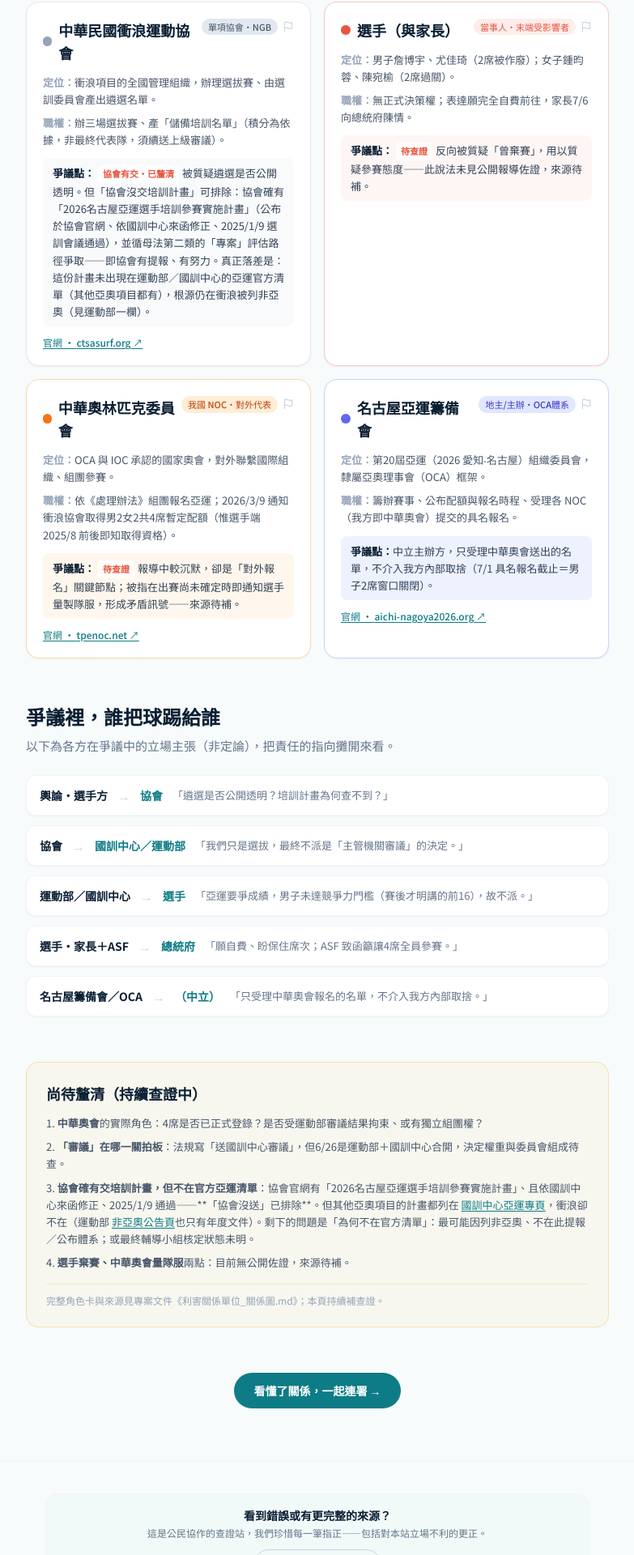
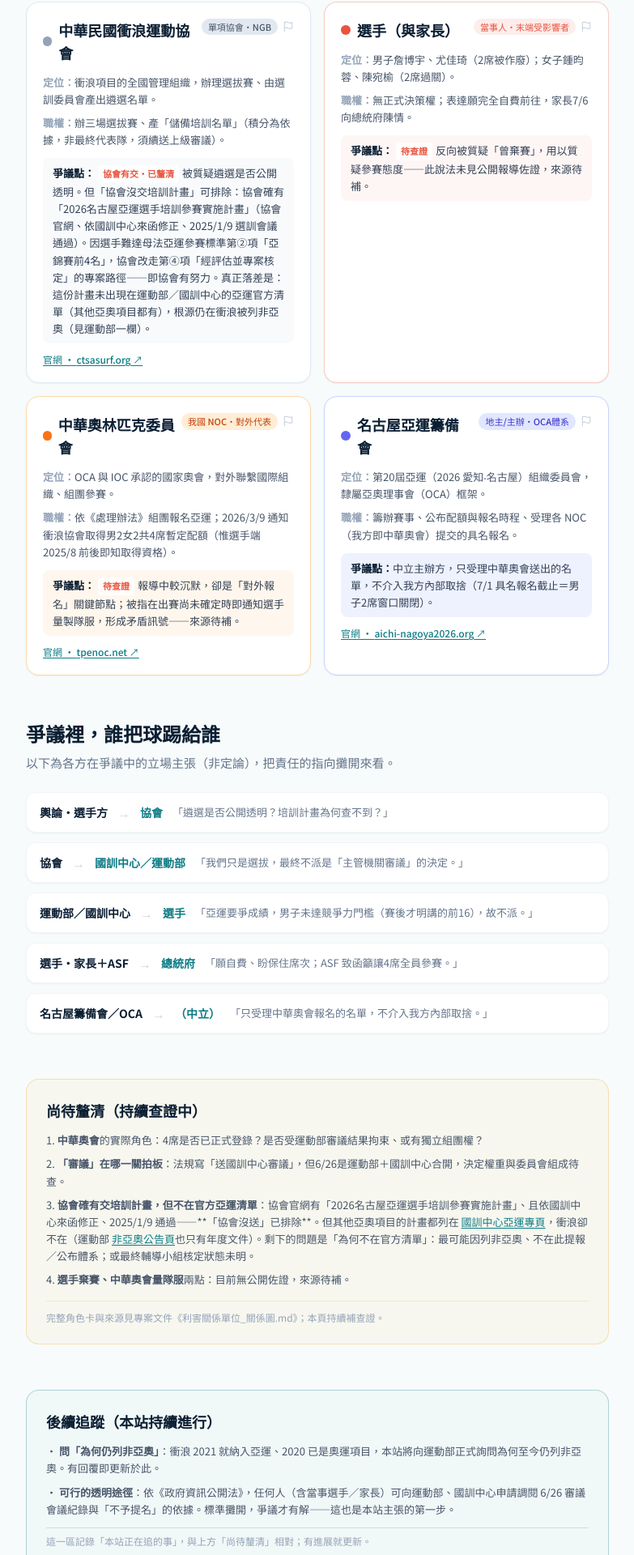
Before and after one commit to sucrelinsurfer/Aichi-Nagoya-2026issue, a Next.js app in the folder web/: page /relations in a window 1280 px wide. Shown: the part 2253-4173 px from the top of the page at 81% size, without its empty margins (248-1031 px from the left). Built offline with nearby package versions, Linux system fonts and the light colour scheme; no server answers.

Commit message:
後續追蹤

```diff
--- a/web/app/relations/page.tsx
+++ b/web/app/relations/page.tsx
@@ -105,7 +105,7 @@ const UNITS: Unit[] = [
     role: "衝浪項目的全國管理組織，辦理選拔賽、由選訓委員會產出遴選名單。",
     powers: "辦三場選拔賽、產「儲備培訓名單」（積分為依據，非最終代表隊，須續送上級審議）。",
     dispute:
-      "被質疑遴選是否公開透明。但「協會沒交培訓計畫」可排除：協會確有「2026名古屋亞運選手培訓參賽實施計畫」（公布於協會官網、依國訓中心來函修正、2025/1/9 選訓會議通過），並循母法第二類的「專案」評估路徑爭取——即協會有提報、有努力。真正落差是：這份計畫未出現在運動部／國訓中心的亞運官方清單（其他亞奧項目都有），根源仍在衝浪被列非亞奧（見運動部一欄）。",
+      "被質疑遴選是否公開透明。但「協會沒交培訓計畫」可排除：協會確有「2026名古屋亞運選手培訓參賽實施計畫」（協會官網、依國訓中心來函修正、2025/1/9 選訓會議通過）。因選手難達母法亞運參賽標準第②項「亞錦賽前4名」，協會改走第④項「經評估並專案核定」的專案路徑——即協會有努力。真正落差是：這份計畫未出現在運動部／國訓中心的亞運官方清單（其他亞奧項目都有），根源仍在衝浪被列非亞奧（見運動部一欄）。",
     disputeFlag: "協會有交・已釐清",
   },
   {
@@ -467,6 +467,24 @@ export default function RelationsPage() {
           </p>
         </section>
 
+        {/* 後續追蹤：本站正在做的事（有別於「尚待釐清」＝還沒查清的） */}
+        <section className="rounded-2xl border border-wave/30 bg-foam/40 p-6">
+          <h2 className="text-lg font-black text-ink">後續追蹤（本站持續進行）</h2>
+          <ul className="mt-3 space-y-2 text-[13px] leading-relaxed text-slate-600">
+            <li>
+              · <span className="font-bold">問「為何仍列非亞奧」</span>
+              ：衝浪 2021 就納入亞運、2020 已是奧運項目，本站將向運動部正式詢問為何至今仍列非亞奧。有回覆即更新於此。
+            </li>
+            <li>
+              · <span className="font-bold">可行的透明途徑</span>
+              ：依《政府資訊公開法》，任何人（含當事選手／家長）可向運動部、國訓中心申請調閱 6/26 審議會議紀錄與「不予提名」的依據。標準攤開，爭議才有解——這也是本站主張的第一步。
+            </li>
+          </ul>
+          <p className="mt-3 border-t border-wave/20 pt-2 text-xs text-slate-400">
+            這一區記錄「本站正在追的事」，與上方「尚待釐清」相對；有進展就更新。
+          </p>
+        </section>
+
         <div className="text-center">
           <Link
             href="/#action"
--- a/web/data/timeline.ts
+++ b/web/data/timeline.ts
@@ -204,10 +204,10 @@ export const TIMELINE: TimelineItem[] = [
     date: "2025/1/9",
     title: "協會通過亞運培訓計畫，走「專案」路徑爭取",
     side: "association",
-    body: "衝浪協會第4屆第18次選訓會議通過修正後的「2026年第20屆名古屋亞洲運動會選手培訓參賽實施計畫」與遴選辦法，會議記錄載明「依國訓中心來函辦理修正」。因選手難達母法第二類「亞錦賽前4名」書面門檻，協會循第二類內建的「經評估並專案核定」彈性路徑爭取——即協會確有提報、也有努力。",
+    body: "衝浪協會第4屆第18次選訓會議通過修正後的「2026年第20屆名古屋亞洲運動會選手培訓參賽實施計畫」與遴選辦法，會議記錄載明「依國訓中心來函辦理修正」。母法附件2 亞運參賽標準列四條路，衝浪選手難達第②項「亞錦賽前4名」，協會改循第④項「經評估並專案核定」（即專案路徑）爭取——即協會確有提報、也有努力。",
     fact: {
       status: "verified",
-      note: "會議記錄（第4屆第18次選訓會議，114/1/9）白紙黑字：案由為修正「2026名古屋亞運選手培訓參賽實施計畫」與遴選辦法、說明「依國訓中心來函辦理修正」、議決「通過」。可證：協會有寫此計畫、且與國訓中心有往來、走專案路徑。母法附件2 亞運第二類參賽標準即為「亞錦賽前4名 或 經評估並專案核定」。註：計畫全文中的「第四類」分類尚待以計畫書 PDF 逐字核對。",
+      note: "會議記錄（第4屆第18次選訓會議，114/1/9）白紙黑字：案由為修正「2026名古屋亞運選手培訓參賽實施計畫」與遴選辦法、說明「依國訓中心來函辦理修正」、議決「通過」。可證協會有寫此計畫、與國訓中心有往來、走專案路徑。母法附件2「亞運」參賽標準四條路：①最近一屆奧運前8名 ②亞運/亞錦賽等前4名 ③特定項目世界排名前100 ④延續奧運培訓必要或經評估並專案核定；衝浪達不到①②③，走的是第④條專案核定（另見《母法拆解_培訓與參賽標準.md》）。",
       sources: [
         {
           title: "協會第4屆第18次選訓會議記錄（2025/1/9，含截圖存證）",
```
Also changed, not shown: 2 other files (tests, documents, lock files or other folders).
